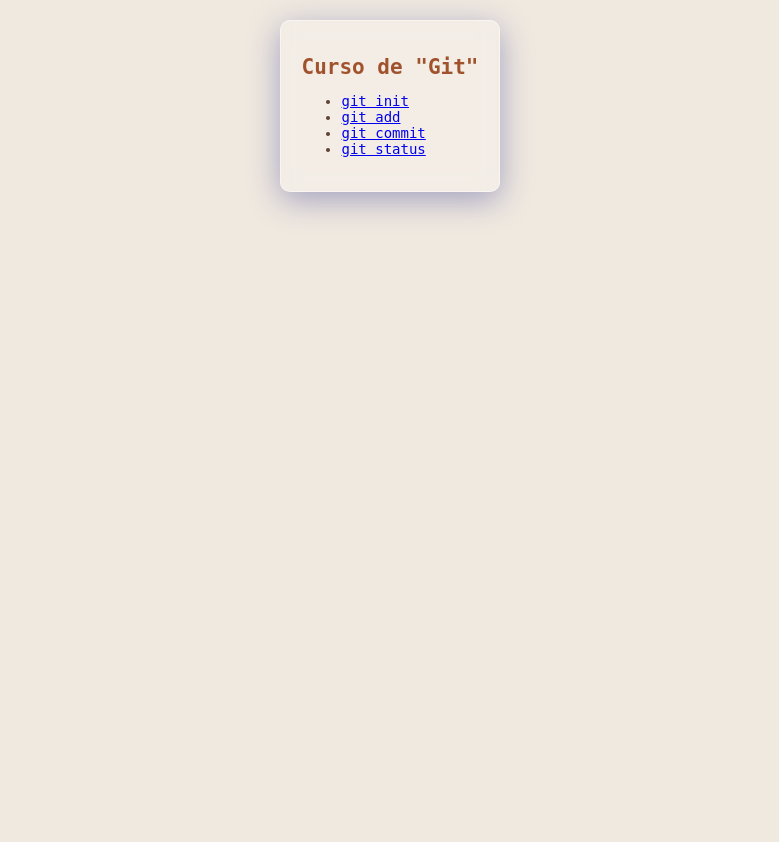
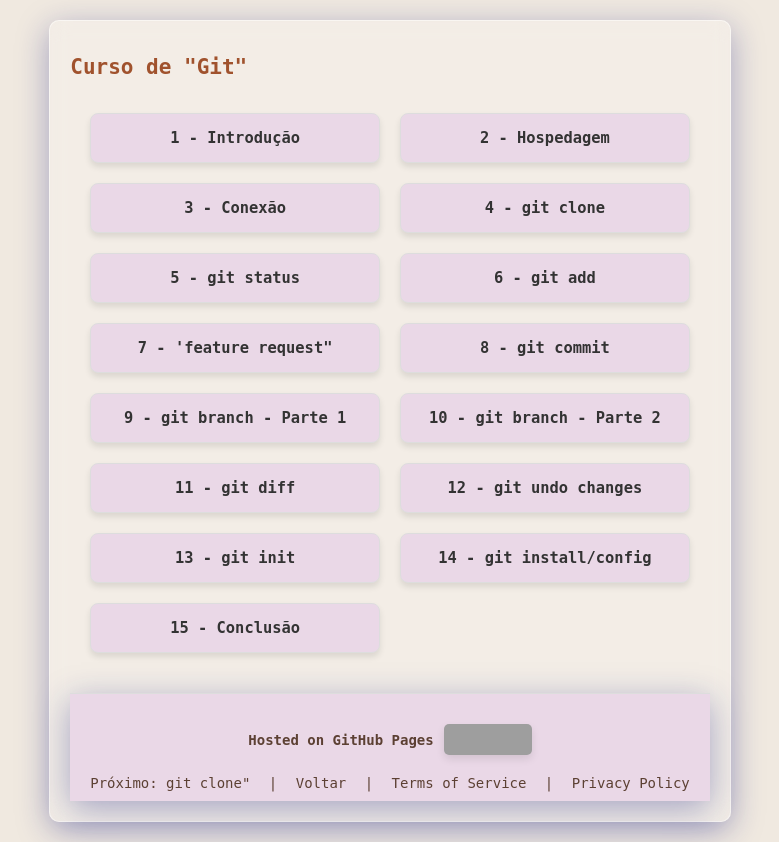
Before and after one commit to linduarte/linduarte.github.io, a Python web app: template app/templates/git-course/1-index.html in a window 1280 px wide. Shown: the whole page, without its empty margins (250-1029 px from the left). Before the commit the page ends 216 px from the top, so only its background shows below. Run offline with Jinja, Linux system fonts and the light colour scheme; the template is opened without the code that fills it, so the values that code supplies are empty; grey boxes are pictures that could not be loaded.

Commit message:
chore:updated index,introduction, git-ini,git-install,conclusion and images

```diff
--- a/app/static/css/git-course.css
+++ b/app/static/css/git-course.css
@@ -150,3 +150,9 @@
     background-color: #575757; /* Change background on hover */
     color: #ffd700; /* Optional: Change text color on hover */
 }
+
+/* Custom style for introduction page paragraphs */
+.intro-page .p-styled.spaced-p {
+    font-size: 1.2em; /* Increase font size */
+    line-height: 1.6; /* Improve readability */
+}
--- a/app/templates/git-course/1-index.html
+++ b/app/templates/git-course/1-index.html
@@ -5,19 +5,77 @@
     <meta name="viewport" content="width=device-width, initial-scale=1.0">
     <title>Curso de Git</title>
     <link rel="stylesheet" href="/app/static/css/git-course.css">
+    <style>
+        /* Additional styles for the index page */
+        .nav-grid {
+            display: grid;
+            grid-template-columns: repeat(auto-fit, minmax(200px, 1fr)); /* Responsive grid */
+            gap: 20px; /* Space between cards */
+            padding: 20px;
+        }
+
+        .nav-card {
+            background-color: #ead8e7; /* Light background for cards */
+            border: 1px solid #ddd; /* Subtle border */
+            border-radius: 8px; /* Rounded corners */
+            box-shadow: 0 4px 6px rgba(0, 0, 0, 0.1); /* Soft shadow */
+            text-align: center;
+            padding: 15px;
+            transition: transform 0.3s ease, box-shadow 0.3s ease; /* Smooth hover effect */
+        }
+
+        .nav-card:hover {
+            transform: translateY(-5px); /* Lift the card on hover */
+            box-shadow: 0 8px 12px rgba(0, 0, 0, 0.2); /* Stronger shadow on hover */
+        }
+
+        .nav-card a {
+            text-decoration: none; /* Remove underline */
+            color: #333; /* Dark text color */
+            font-weight: bold;
+            font-size: 1.1em;
+        }
+
+        .nav-card a:hover {
+            color: #007BFF; /* Highlight link on hover */
+        }
+    </style>
 </head>
 <body>
     <div class="container">
         <h1>Curso de "Git"</h1>
-        <nav>
-            <ul>
-                <li><a href="git-init.html">git init</a></li>
-                <li><a href="git-add.html">git add</a></li>
-                <li><a href="git-commit.html">git commit</a></li>
-                <li><a href="git-status.html">git status</a></li>
-                <!-- Add more links as needed -->
-            </ul>
+        <nav class="nav-grid">
+            <div class="nav-card"><a href="introduction.html">1 - Introdução</a></div>
+            <div class="nav-card"><a href="hosting.html">2 - Hospedagem</a></div>
+            <div class="nav-card"><a href="connect.html">3 - Conexão</a></div>
+            <div class="nav-card"><a href="git-clone.html">4 - git clone</a></div>
+            <div class="nav-card"><a href="git-status.html">5 - git status</a></div>
+            <div class="nav-card"><a href="git-add.html">6 - git add</a></div>
+            <div class="nav-card"><a href="feature_req.html">7 - 'feature request"</a></div>
+            <div class="nav-card"><a href="git-commit.html">8 - git commit</a></div>
+            <div class="nav-card"><a href="git-branch - 1.html"> 9 - git branch - Parte 1</a></div>
+            <div class="nav-card"><a href="git-branch - 2.html">10 - git branch - Parte 2</a></div>
+            <div class="nav-card"><a href="git-diff.html">11 - git diff</a></div>
+            <div class="nav-card"><a href="undo-changes.html">12 - git undo changes</a></div>
+            <div class="nav-card"><a href="git-init.html">13 - git init</a></div>
+            <div class="nav-card"><a href="git-install-config.html">14 - git install/config</a></div>
+            <div class="nav-card"><a href="conclusion.html">15 - Conclusão</a></div>
+
         </nav>
+        <footer style="text-align: center; margin-top: 20px; padding: 10px; background-color: #ead8e7; border-top: 1px solid #ddd;box-shadow: 0 8px 32px 0 rgba(31, 38, 135, 0.37);">
+            <div style="display: flex; align-items: center; justify-content: center;">
+                <span><strong>Hosted on GitHub Pages</strong></span>
+                <a href="http://jigsaw.w3.org/css-validator/check/referer" style="margin-left: 10px;">
+                    <img style="border:0;width:88px;height:31px" src="http://jigsaw.w3.org/css-validator/images/vcss" alt="CSS válido!">
+                </a>
+            </div>
+            <nav>
+                <a href="git-init.html" style="margin: 0 10px; color: #5c4033; text-decoration: none;">Próximo: git clone"</a> |
+                <a href="index.html" style="margin: 0 10px; color: #5c4033; text-decoration: none;">Voltar</a> |
+                <a href="/terms" style="margin: 0 10px; color: #5c4033; text-decoration: none;">Terms of Service</a> |
+                <a href="/privacy" style="margin: 0 10px; color: #5c4033; text-decoration: none;">Privacy Policy</a>
+            </nav>
+        </footer>
     </div>
 </body>
 </html>
```
Also changed, not shown: app/templates/git-course/13-git-init.html (+15 -2 lines), app/templates/git-course/14-conclusion.html (deleted, +0 -16 lines), app/templates/git-course/15-conclusion.html (added, +16 -0 lines), app/templates/git-course/2-introduction.html (+5 -3 lines), app/static/images/git_init_red.webp (added), app/static/images/pict_contr_versao.webp (added), app/templates/git-course/14 - git-instal-config.html (renamed from app/templates/git-course/git-instal-config.html).
